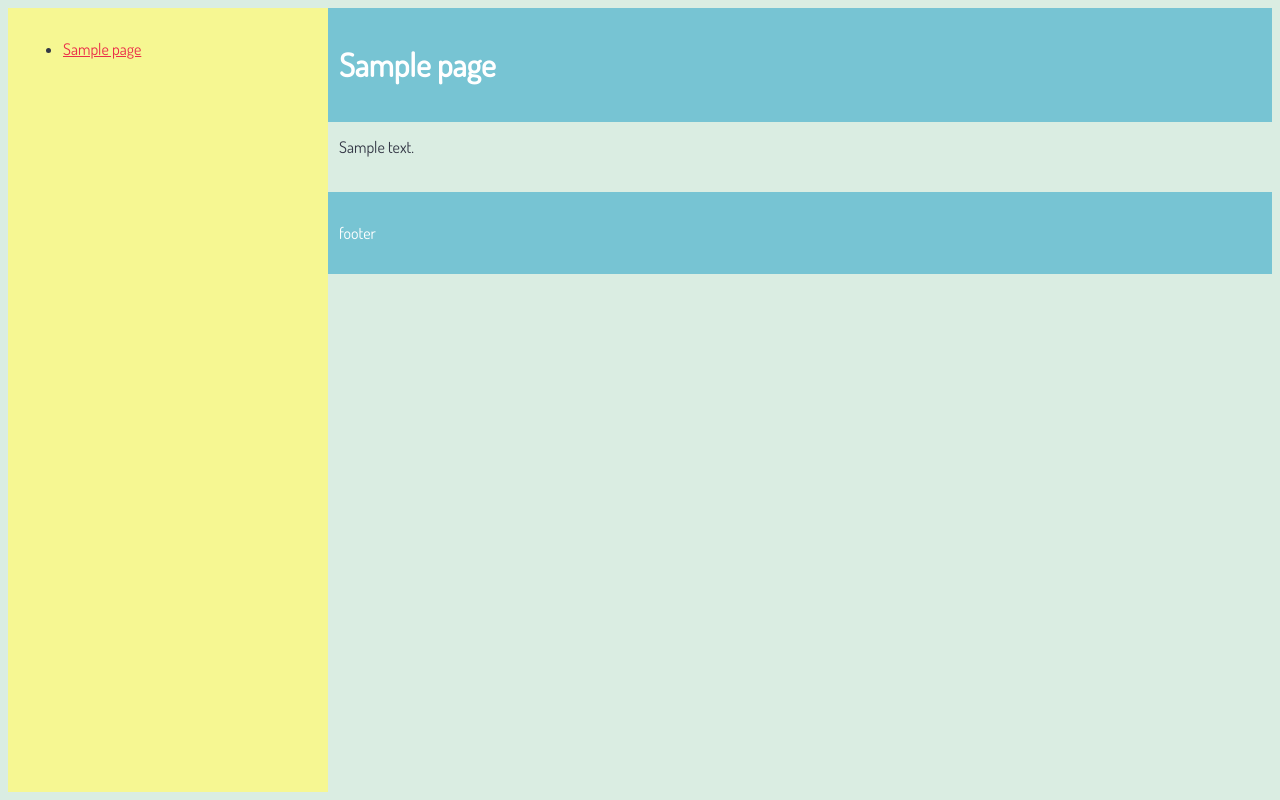
After one commit to ajwillia-ms/enchant, a Flask app: template enchant/server/templates/hosted.html in a window 1280 px wide. The commit adds this page. Run offline with Flask 2, Linux system fonts and the light colour scheme; the template is opened without the code that fills it: most values are stand-ins (such as "Sample title", 1, 10 or a date in 2020); parts of the project's set-up code (start-up, migrations or seed data) failed here and were passed over.

Commit message:
Add some basic site layouts and styling
Move sites generation to template and link in the default layout and style

```diff
--- a/enchant/server/__init__.py
+++ b/enchant/server/__init__.py
@@ -38,18 +38,14 @@ def sitelist():
 def site(sitename):
     site = get_site_or_abort(sitename)
 
-    content = "<h1>%s</h1><p>Pages:<ul>" % (site.title)
-    for page in (site.pages):
-         content += "<li><a href=\"/sites/%s/%s\">%s</a> \"%s\"</li>" % (site.name, page.name, page.name, page.title)
-    content += "</ul></p>"
-    return content
+    return render_template('hosted.html', site=site, page=site.pages[0])
 
 @app.route('/sites/<sitename>/<pagename>')
 def page(sitename, pagename):
     site = get_site_or_abort(sitename)
     page = get_page_or_abort(site, pagename)
 
-    return "<h1>%s :: %s</h1>%s" % (site.title, page.title, page.content)
+    return render_template('hosted.html', site=site, page=page)
 
 app.add_url_rule('/api', view_func=view_func)
 
--- /dev/null
+++ b/enchant/server/static/layout/default.css
@@ -0,0 +1,34 @@
+* {
+  box-sizing: border-box;
+}
+
+/* Column based layout */
+/* Mobile */
+#header, #menu, #content, #aside, #footer {
+  width: 100%;
+  float: left;
+  padding: 15px;
+}
+@media only screen and (min-width: 768px) {
+  /* Desktop */
+  #header {
+    width: 75%;
+    margin-left: 25%;
+  }
+  #menu {
+    position:fixed;
+    width: 25%;
+    height: 98%;
+  }
+  #content {
+    width: 75%;
+    margin-left: 25%;
+  }
+  #aside {
+    display: none;
+  }
+  #footer {
+    width: 75%;
+    margin-left: 25%;
+  }
+}
--- /dev/null
+++ b/enchant/server/static/style/default.css
@@ -0,0 +1,29 @@
+@import url('https://fonts.googleapis.com/css?family=Dosis');
+
+body {
+  background-color: #daede2;
+  color: #333745;
+  font-family: 'Dosis', sans-serif;
+}
+
+a {
+  color: #ea2e49;
+}
+
+#menu {
+  background-color: rgb(246, 247, 146);
+}
+
+#header, #footer {
+  background-color: #77c4d3;
+  color: #fff;
+}
+
+#footer {
+  margin-top: 15pt;
+}
+
+#aside {
+  background-color: #333745;
+  color: #fff;
+}
--- /dev/null
+++ b/enchant/server/templates/hosted.html
@@ -0,0 +1,29 @@
+{% extends "layout.html" %}
+{% block head %}
+  <link rel=stylesheet type=text/css href="{{ url_for('static', filename='layout/default.css') }}">
+  <link rel=stylesheet type=text/css href="{{ url_for('static', filename='style/default.css') }}">
+{% endblock %}
+
+{% block header %}
+<h1>{{ page.title }}</h1>
+{% endblock %}
+
+{% block menu %}
+  <ul>
+  {% for page in site.pages %}
+    <li><a href="/sites/{{ site.name }}/{{ page.name }}">{{ page.title }}</a></li>
+  {% endfor %}
+  </ul>
+{% endblock %}
+
+{% block body %}
+  {{ page.content | safe }}
+{% endblock %}
+
+{% block aside %}
+  <p>aside</p>
+{% endblock %}
+
+{% block footer %}
+  <p>footer</p>
+{% endblock %}
--- a/enchant/server/templates/layout.html
+++ b/enchant/server/templates/layout.html
@@ -2,6 +2,7 @@
 <html>
   <head>
     <title>{{ title }}</title>
+    <meta name="viewport" content="width=device-width, initial-scale=1.0">
 
     {% block head %}{% endblock %}
   </head>
@@ -9,7 +10,9 @@
   <body>
     <div id="page">
       <div id="header">
+        {% block header %}
         <h1>{{ title }}</h1>
+        {% endblock %}
       </div>
 
       <div id="body">
@@ -20,6 +23,10 @@
         <div id="content">
           {% block body %}{% endblock %}
         </div>
+
+        <div id="aside">
+          {% block aside %}{% endblock %}
+        </div>
       </div>
 
       <div id="footer">
```
Also changed, not shown: enchant/server/static/layout/square.css (added, +29 -0 lines).
